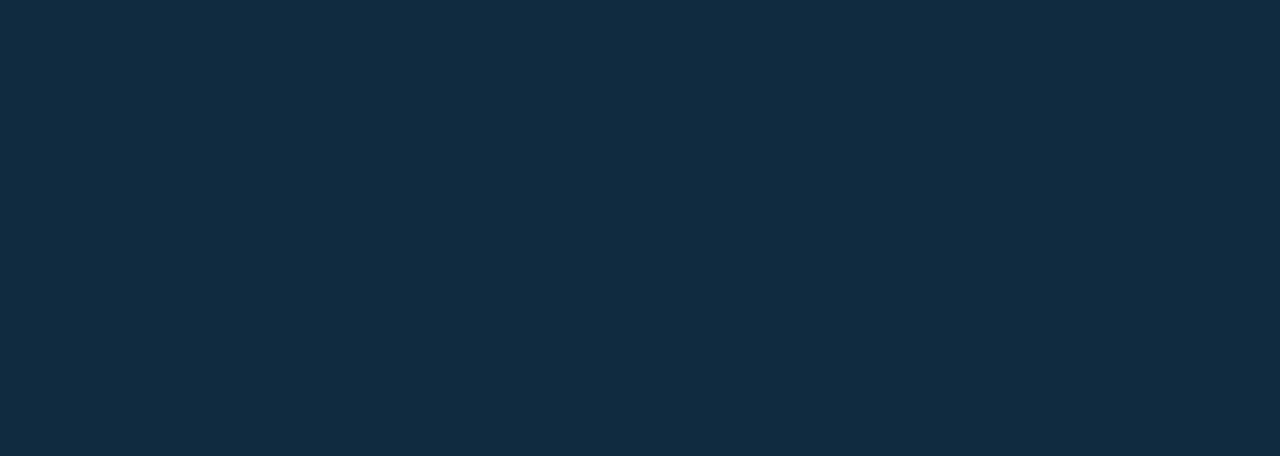
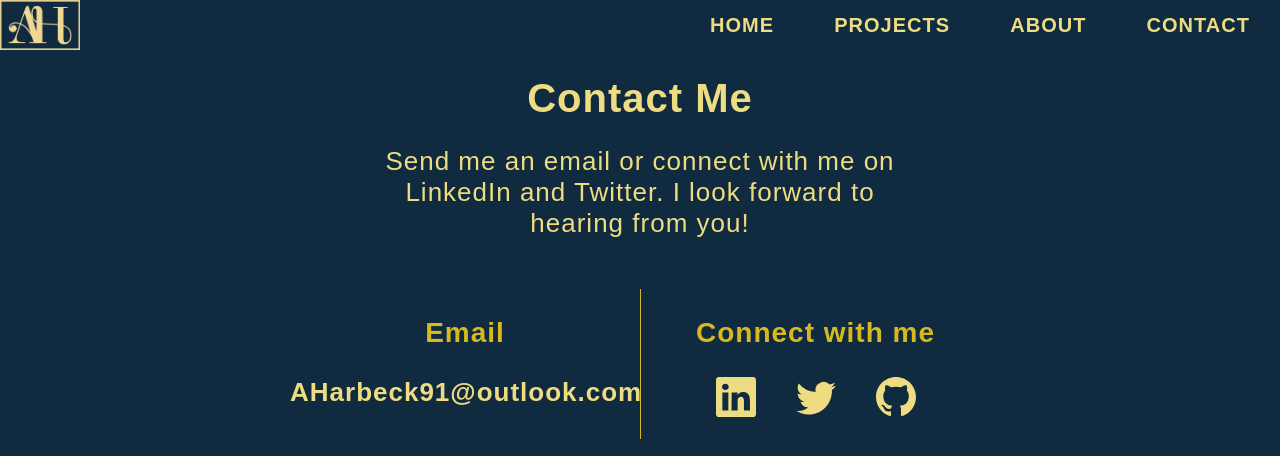
Before and after one commit to AdamHarbeck/adam-harbeck, a React (Create React App) app in the folder reactjs/: page /contact in a window 1280 px wide. Before the commit this address had no page. Shown: the top 456 px of the page. Built offline with nearby package versions, Linux system fonts and the light colour scheme; a web font is replaced by a local one.

Commit message:
contact page setup

```diff
--- a/reactjs/src/App.js
+++ b/reactjs/src/App.js
@@ -2,6 +2,7 @@ import './App.css';
 import { BrowserRouter, Route, Routes } from 'react-router-dom';
 import Home from './routes/home';
 import Projects from './routes/projects';
+import Contact from './routes/contact';
 
 function App() {
   return (
@@ -10,6 +11,7 @@ function App() {
         <Routes>
           <Route path={'/'} element={ <Home /> } />
           <Route path={'/projects'} element={ <Projects /> } />
+          <Route path={'/contact'} element={ <Contact /> } />
         </Routes>
       </BrowserRouter>
     </div>
--- /dev/null
+++ b/reactjs/src/routes/contact.js
@@ -0,0 +1,31 @@
+import React from 'react';
+import routeCss from './routes.module.css';
+import Header from '../components/containers/header';
+import SocialMediaBtn from '../components/buttons/socialMediaBtn';
+import { BsGithub, BsTwitter, BsLinkedin } from 'react-icons/bs';
+
+const Contact = () => {
+  return (
+    <div className={routeCss.container}>
+      <Header />
+      <h1 className={routeCss.headingSm}>Contact Me</h1>
+      <p className={routeCss.para}>Send me an email or connect with me on LinkedIn and Twitter. I look forward to hearing from you!</p>
+      <div className={routeCss.flexContainer}>
+        <div className={routeCss.contactDiv}>
+          <p className={routeCss.contactHeading}>Email</p>
+          <p id={routeCss.email}>AHarbeck91@outlook.com</p>
+        </div>
+        <div id={routeCss.socailContainer} className={routeCss.contactDiv}>
+          <p className={routeCss.contactHeading}>Connect with me</p>
+          {/* Social media buttons go here */}
+          <div className={routeCss.horizontalStack}>
+            <SocialMediaBtn icon={<BsLinkedin />} link={'https://www.linkedin.com/in/adam-harbeck/'}/>
+            <SocialMediaBtn icon={<BsTwitter />} link={'https://www.twitter.com'}/>
+            <SocialMediaBtn icon={<BsGithub />} link={'https://github.com/AdamHarbeck'}/>
+          </div>
+        </div>
+      </div>
+    </div>
+  )
+}
+export default Contact;
--- a/reactjs/src/routes/home.js
+++ b/reactjs/src/routes/home.js
@@ -3,8 +3,8 @@ import routeCss from './routes.module.css';
 import MainBtn from "../components/buttons/mainBtn";
 import Header from "../components/containers/header";
 import SocialMedia from "../components/containers/socialMedia";
+import { Link } from "react-router-dom";
 
-// PUSH BRANCH AFTER HOME IS COMPLETE. MERGE WITH DEV, THEN STAGE. MAKE ANOTHER BRANCH FOR THE NEXT ROUTE
 // POSSIBLY USE TRANSITIONS IN THE CSS TO MAKE THE RESPONIVENESS MORE FLUID
 
 const Home = () => {
@@ -22,7 +22,9 @@ const Home = () => {
             are maintainable and have great UIs.
           </p>
           <div id={routeCss.homeBtnDiv}>
-            <MainBtn btnText={'Contact Me'} />
+            <Link to={'/contact'}>
+              <MainBtn btnText={'Contact Me'} />
+            </Link>
           </div>
         </div>
         <div id={routeCss.socialShow}>
--- a/reactjs/src/routes/routes.module.css
+++ b/reactjs/src/routes/routes.module.css
@@ -1,6 +1,14 @@
 .container {
     width: 100%;
-  }
+}
+.flex {
+  display: flex;
+  flex-direction: row;
+  justify-content: space-between;
+}
+.textAlign {
+  text-align: center;
+}
 #homeContent {
   height: 60rem;
   margin-top: 2rem;
@@ -16,10 +24,10 @@
   margin: 0 auto;
 }
 .headingSm {
+  composes: textAlign;
   font-size: 4rem;
   font-weight: 700;
   line-height: 4.2rem;
-  text-align: center;
 }
 span {
   display: block;
@@ -41,6 +49,48 @@ span {
 #homeBtnDiv {
   width: 20rem;
   margin: 0 auto;
+}
+
+/* Contact */
+
+.para {
+  composes: textAlign;
+  width: 30rem;
+  margin: 0 auto;
+}
+.horizontalStack {
+  width: 20rem;
+  height: 6rem;
+  composes: flex;
+  margin: 0 auto;
+}
+.contactHeading {
+  composes: textAlign;
+  color: #d7b81d;
+  font-weight: 700;
+  font-size: 2.4rem;
+}
+#email {
+  text-align: center;
+  font-weight: 600;
+  font-size: 2.2rem;
+}
+#socialContainer {
+  width: 37.5rem;
+  height: 30rem;
+  display: flex;
+  flex-direction: column;
+}
+.contactDiv {
+  width: 30rem;
+  height: 15rem;
+  margin: 0 auto;
+}
+.contactDiv:nth-of-type(1) {
+  border-bottom: .1rem solid #d7b81d;
+}
+.flexContainer {
+  display: block;
 }
 
 /* MEDIA QUERIES */
@@ -77,6 +127,21 @@ span {
   #socialShow {
     display: block;
   }
+  /* Contact */
+  .contactDiv:nth-of-type(1) {
+    border-bottom: none;
+    border-right: .1rem solid #d7b81d;
+  }
+  .flexContainer {
+    width: 60rem;
+    display: flex;
+    flex-direction: row;
+    justify-content: space-between;
+    margin: 5rem auto;
+  }
+  .para {
+    width: 50rem;
+  }
 }
 @media(min-width: 1000px) {
   .heading {
@@ -93,6 +158,23 @@ span {
   }
   #homeBtnDiv {
     margin: 0;
+  }
+  /* Contact */
+  .para {
+    width: 55rem;
+    font-size: 2.6rem;
+  }
+  .contactHeading {
+    font-size: 2.8rem;
+  }
+  .contactDiv {
+    width: 35rem;
+  }
+  .flexContainer {
+    width: 70rem;
+  }
+  #email {
+    font-size: 2.6rem
   }
 }
 @media(min-width: 1100px) {
```
